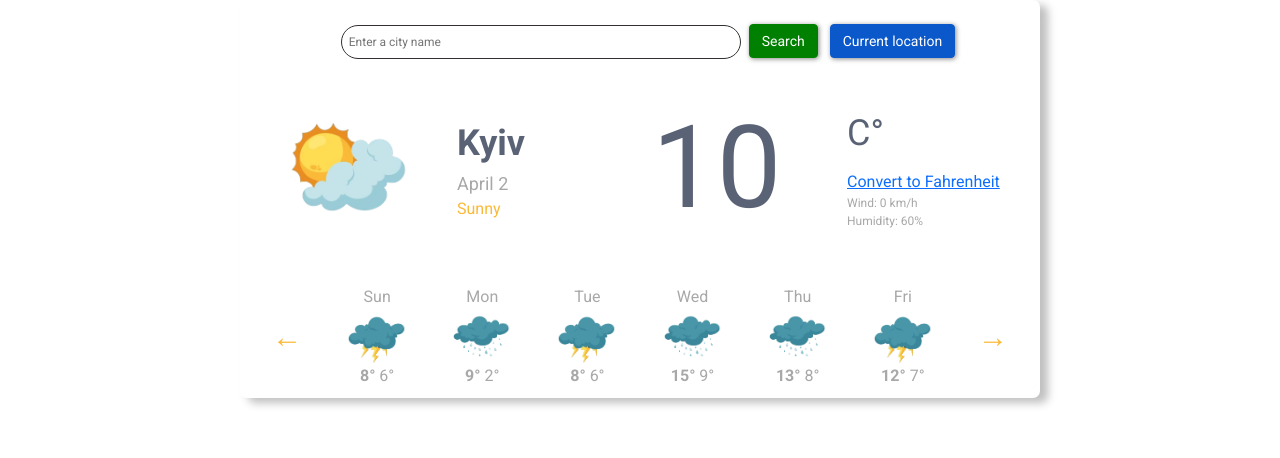
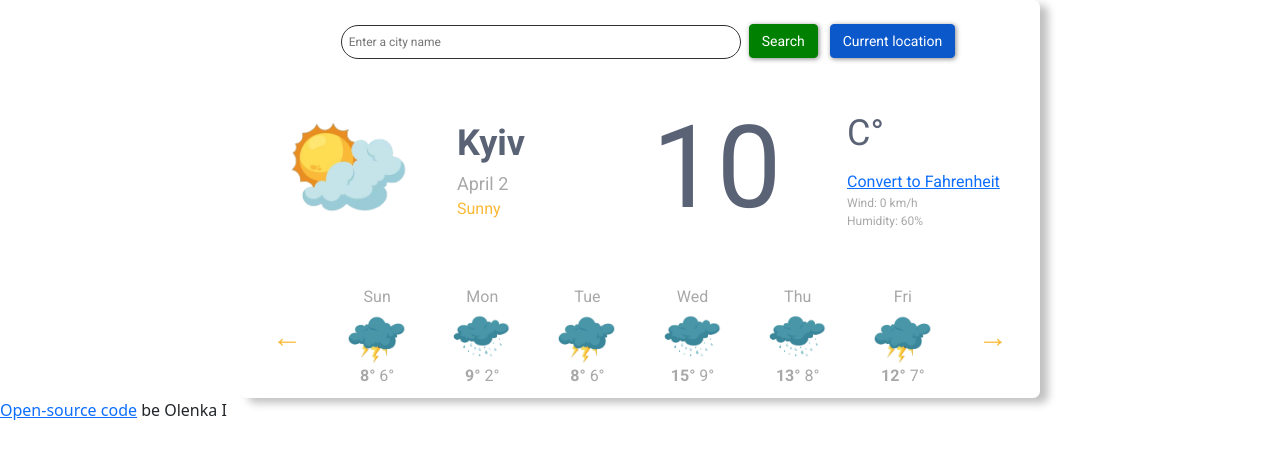
Before and after one commit to Olenka-I/Weather_application, a plain HTML site: page index.html in a window 1280 px wide. Drawn offline with nearby package versions, Linux system fonts and the light colour scheme.

```diff
--- a/index.html
+++ b/index.html
@@ -100,6 +100,12 @@
         </div>
       </div>
     </div>
+    <div>
+      <a href="https://github.com/Olenka-I/Weather_application"
+        >Open-source code</a
+      >
+      be Olenka I
+    </div>
     <script src="project.js"></script>
   </body>
 </html>
```
Also changed, not shown: 1 other file.
